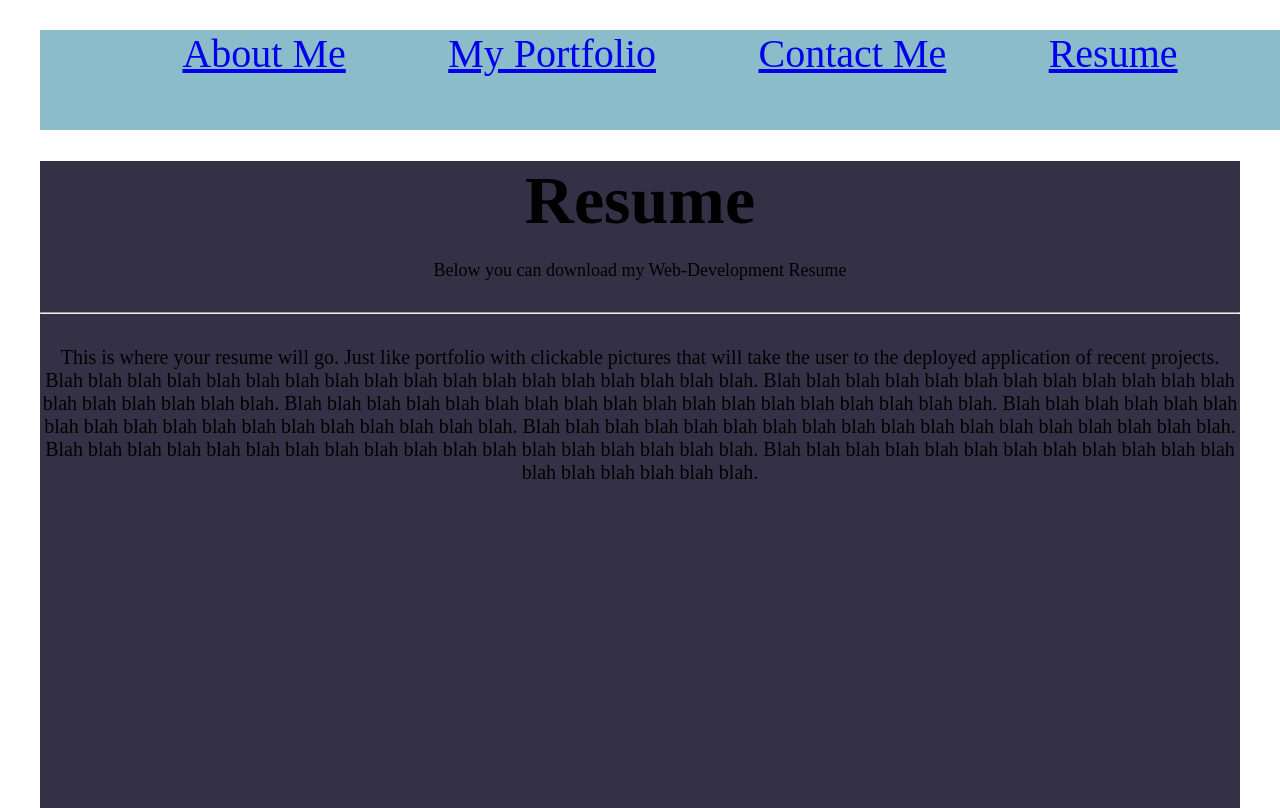
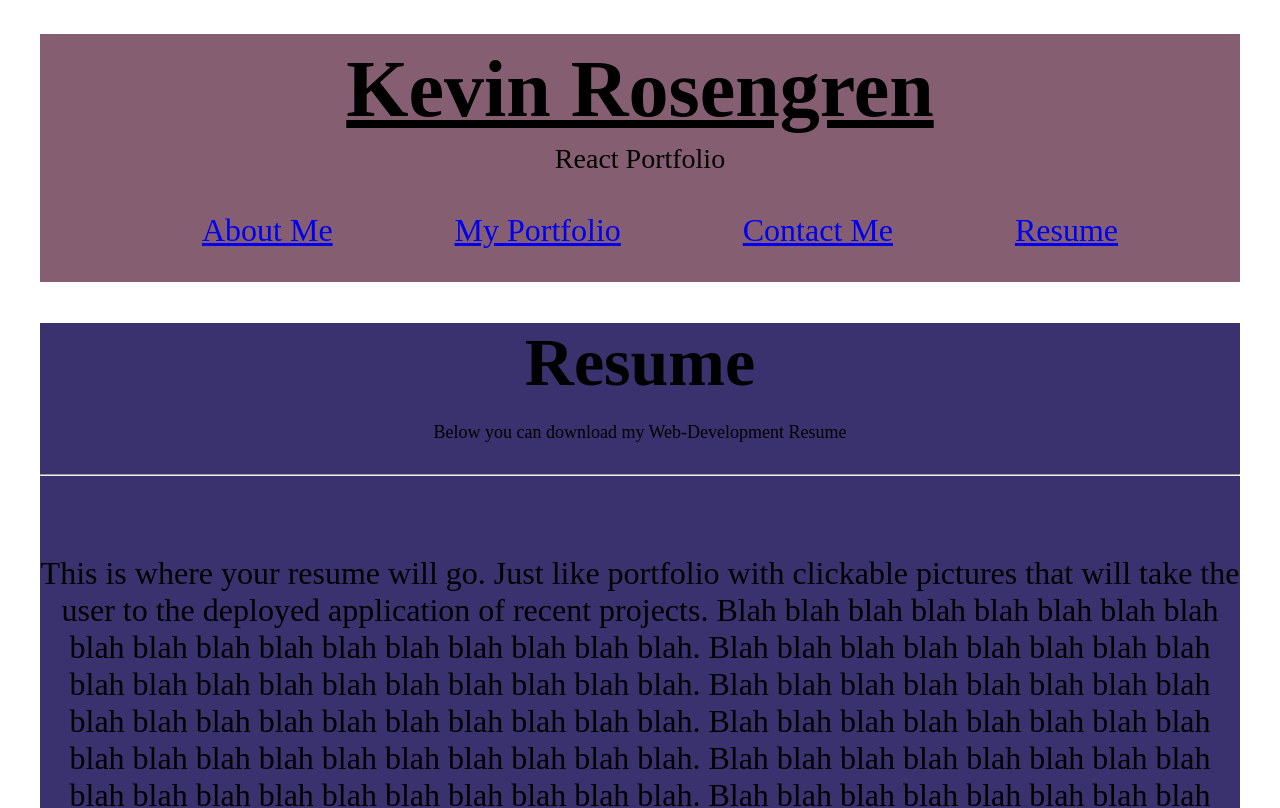
Before and after one commit to krosengr4/React-Portfolio, a React (Vite) app in the folder react-portfolio/: page /Resume in a window 1280 px wide. Shown: the top 808 px of the page. Built offline with nearby package versions, Linux system fonts and the light colour scheme.

Commit message:
Added my name in the header + style. Styled about me page a little

```diff
--- a/react-portfolio/src/App.css
+++ b/react-portfolio/src/App.css
@@ -41,22 +41,40 @@
   color: #888;
 }
 
+/** Start of the header css */
+.header {
+  background-color: rgb(133, 95, 113);
+  position: relative;
+  bottom: 60px;
+}
+
+.my-name {
+  font-size: 80px;
+  position: relative;
+  top: 10px;
+  text-decoration: underline;
+}
+
+.header-tag {
+  font-size: 28px;
+  position: relative;
+  bottom: 35px;
+}
+
 /** Navigation Links / Nav bar */
 .nav-links{
-  font-size: 40px;
+  font-size: 32px;
   display: flex;
   justify-content: space-evenly;
   list-style: none;
-  background-color: rgb(139, 188, 201);
-  width: 100%;
-  height: 100px;
+  height: 40px;
   position: relative;
-  bottom: 50px;
+  bottom: 30px;
 }
 
 /* Controls the main div/portion for each page */
 .main-div {
-  background-color: rgb(52 49 71);
+  background-color: rgb(58, 50, 110);
   height: 1200px;
   position: relative;
   bottom: 65px;
@@ -65,7 +83,6 @@
 /* Controls all h1's for each page */
 .page-title {
   font-size: 68px;
-  /* text-decoration: underline; */
 }
 
 .description-tag {
@@ -82,15 +99,18 @@ hr {
 /** Start of about me page */
 
 .aboutme-content {
-  font-size: 20px;
+  font-size: 32px;
   position: relative;
+  top: 35px;
 }
 
 .pic-of-me {
-  width: 18%;
-  padding: 12px;
+  width: 20%;
+  padding: 16px;
   background-color: rgb(77, 150, 170);
-  border-radius: 30px;
+  border-radius: 72px;
+  position: relative;
+  top: 22px;
 }
 
 .like-dislikeBtn {
--- a/react-portfolio/src/components/header.jsx
+++ b/react-portfolio/src/components/header.jsx
@@ -7,6 +7,9 @@ function NavLinks() {
     const currentPage = useLocation().pathname;
 
     return (
+        <div className='header'>
+        <h1 className='my-name'>Kevin Rosengren</h1>
+        <p className='header-tag'>React Portfolio</p>
         <ul className='nav-links'>
             {/* homepage/aboutMe link */}
             <li className='nav-item'>
@@ -21,37 +24,26 @@ function NavLinks() {
 
             {/* Portfolio page link */}
             <li className='nav-item'>
-                <Link
-                    to="/Portfolio"
-
-                    className={currentPage === '/Portfolio' ? 'nav-link active' : 'nav-link'}
-                    >
+                <Link to="/Portfolio" className={currentPage === '/Portfolio' ? 'nav-link active' : 'nav-link'}>
                 My Portfolio
                 </Link>
-                </li>
+            </li>
 
                 {/* Contact page link */}
-                <li className='nav-item'>
-                <Link
-                    to="/Contact"
-
-                    className={currentPage === '/Contact' ? 'nav-link active' : 'nav-link'}
-                    >
+            <li className='nav-item'>
+                <Link to="/Contact" className={currentPage === '/Contact' ? 'nav-link active' : 'nav-link'}>
                 Contact Me
                 </Link>
-                </li>
+            </li>
 
                 {/* Resume page link */}
-                <li className='nav-item'>
-                <Link
-                    to="/Resume"
-
-                    className={currentPage === '/Resume' ? 'nav-link active' : 'nav-link'}
-                    >
+            <li className='nav-item'>
+                <Link to="/Resume" className={currentPage === '/Resume' ? 'nav-link active' : 'nav-link'}>
                 Resume
                 </Link>
-                </li>
+            </li>
         </ul>
+    </div>
     );
 }
 
```
